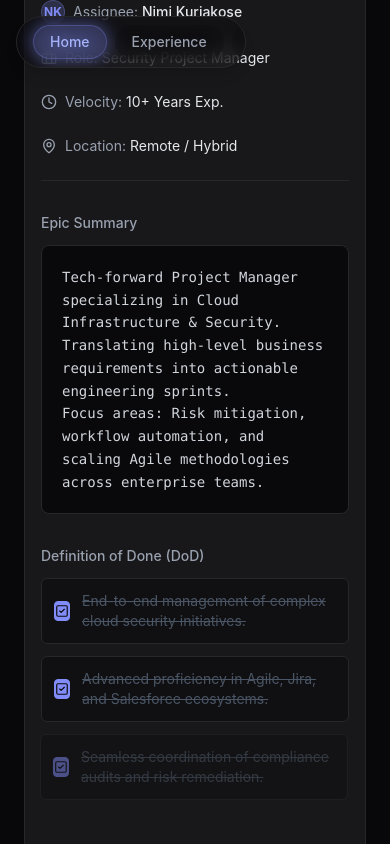
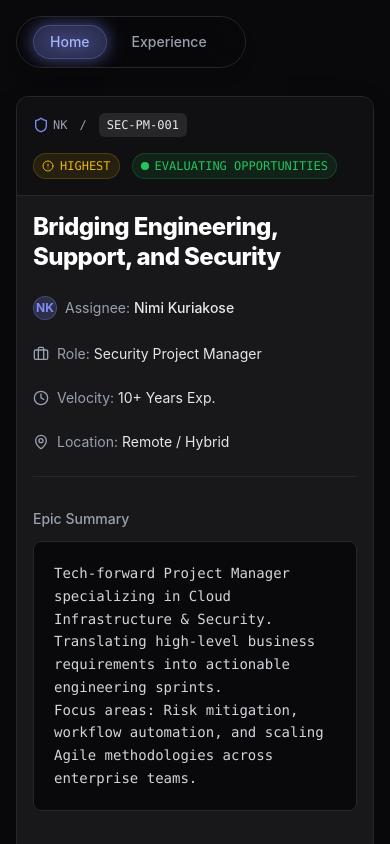
Before and after one commit to DynamicJoker/nimikuriakose.com, a React (Vite) app: page / in a window 390 px wide. Shown: the top 844 px of the page. Built offline with nearby package versions, Linux system fonts and the light colour scheme.

Commit message:
fix: resolve hero card vertical clipping on short mobile screens

```diff
--- a/src/components/HeroContainer.jsx
+++ b/src/components/HeroContainer.jsx
@@ -5,9 +5,9 @@ import ExecutiveHero from './ExecutiveHero';
 
 const HeroContainer = ({ isJiraMaximized, setIsJiraMaximized }) => {
   return (
-    <div className="relative w-full min-h-screen overflow-hidden bg-zinc-950">
+    <div className="relative w-full min-h-screen bg-zinc-950">
       {/* Z-0: Executive Background */}
-      <div className="absolute inset-0 z-0 pointer-events-auto">
+      <div className="absolute inset-0 z-0 pointer-events-auto overflow-hidden">
         <ExecutiveHero />
       </div>
 
@@ -25,7 +25,7 @@ const HeroContainer = ({ isJiraMaximized, setIsJiraMaximized }) => {
       </AnimatePresence>
 
       {/* Z-40: Draggable Jira Card */}
-      <div className="absolute inset-0 z-40 pointer-events-none flex items-center justify-center p-6 pt-20">
+      <div className="relative z-40 pointer-events-none flex flex-col items-center min-h-screen w-full p-4 md:p-6 pt-24 pb-24">
         <AnimatePresence>
           {isJiraMaximized && (
             <motion.div
@@ -40,7 +40,7 @@ const HeroContainer = ({ isJiraMaximized, setIsJiraMaximized }) => {
                 }
               }}
               transition={{ layout: { type: "spring", stiffness: 350, damping: 30 } }}
-              className="pointer-events-auto w-full max-w-4xl"
+              className="pointer-events-auto w-full max-w-4xl my-auto"
             >
               <motion.div
                 animate={{
```
